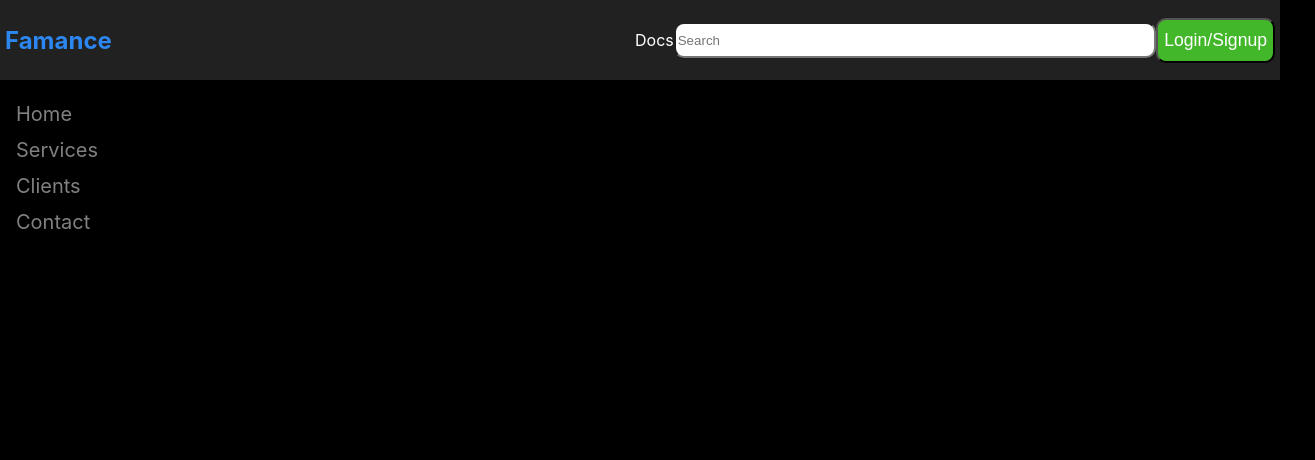
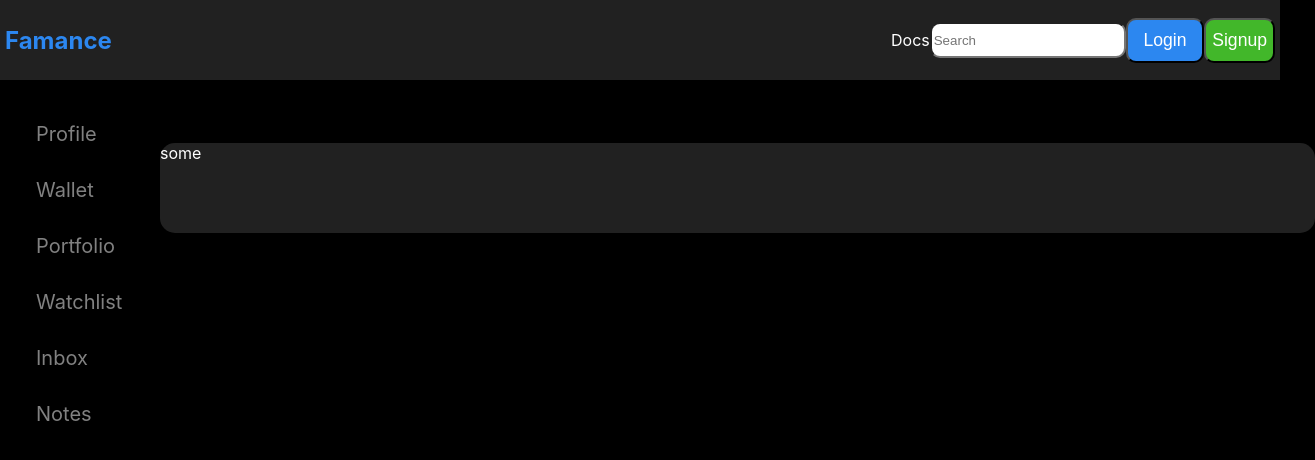
Before and after one commit to cs-cspit/Famance, a React (Create React App) app in the folder client/: page / in a window 1280 px wide. Shown: the top 460 px of the page, 1315 px wide, since content can reach past the window. Built offline with nearby package versions, Linux system fonts and the light colour scheme.

Commit message:
Sidebar, Card, Static

```diff
--- a/client/src/Components/Card.css
+++ b/client/src/Components/Card.css
@@ -0,0 +1,9 @@
+.card{
+    margin-left: 20vh;
+    margin-top: 10px;
+    width: 100%;
+    height: 90px;
+    background: #212121;
+    border-radius: 15px;
+    color: white;
+}
--- a/client/src/Components/Card.js
+++ b/client/src/Components/Card.js
@@ -1,8 +1,13 @@
-
+import './Card.css'
 
 function Card () {
     return(
         <>
+            <div className="card">
+                some
+            </div>
         </>
     )
 }
+
+export default Card
--- a/client/src/Components/Home.css
+++ b/client/src/Components/Home.css
@@ -0,0 +1,9 @@
+.both{
+    width: 95%;
+    display: flex;
+    color: white;
+}
+
+.statncard{
+    width: 95%;
+}
--- a/client/src/Components/Home.js
+++ b/client/src/Components/Home.js
@@ -1,13 +1,22 @@
-import Navbar from './Navbar'
-import Sidebar from './Sidebar'
+import Navbar from "./Navbar";
+import Sidebar from "./Sidebar";
+import Card from "./Card";
+import Static from "./Static";
+import "./Home.css";
 
-function Home () {
-    return(
-        <>
-        <Navbar />
+function Home() {
+  return (
+    <>
+      <Navbar />
+      <div className="both">
         <Sidebar />
-        </>
-    )
+        <div className="statncard">
+          <Static />
+          <Card />
+        </div>
+      </div>
+    </>
+  );
 }
 
-export default Home
+export default Home;
--- a/client/src/Components/Navbar.css
+++ b/client/src/Components/Navbar.css
@@ -15,7 +15,7 @@ nav{
     color: #2c87f0;
 }
 .rightnav{
-    width: 50%;
+    width: 30%;
     color: white;
     display: flex;
     justify-content: space-between;
@@ -24,15 +24,25 @@ nav{
 }
 
 .rightnav input{
-    width: 100%;
+    width: 50%;
     height: 30px;
     border-radius: 10px;
 }
 
-.rightnav button{
+.signupbutton{
     height: 45px;
+    width: 9vh;
     border-radius: 10px;
     background: #42B72A;
     color: white;
     font-size: 1.1rem;
 }
+
+.loginbutton{
+    width: 10vh;
+    height: 45px;
+    border-radius: 10px;
+    background: #2c87f0;
+    color: white;
+    font-size: 1.1rem;
+}
--- a/client/src/Components/Navbar.js
+++ b/client/src/Components/Navbar.js
@@ -11,7 +11,8 @@ function Navbar () {
             <div className="rightnav">
                 Docs
                 <input placeholder="Search" type="text"></input>
-                <button>Login/Signup</button>
+                <button className="loginbutton">Login</button>
+                <button className="signupbutton">Signup</button>
             </div>
         </nav>
         </>
--- a/client/src/Components/Sidebar.css
+++ b/client/src/Components/Sidebar.css
@@ -17,6 +17,8 @@
     font-size: 20px;
     color: #818181;
     display: block;
+    margin: 20px;
+
   }
 
   .sidebar a:hover {
--- a/client/src/Components/Sidebar.js
+++ b/client/src/Components/Sidebar.js
@@ -5,16 +5,22 @@ function Sidebar() {
     <>
       <div class="sidebar">
         <a href="#home">
-          <i class=""></i> Home
+          <i class=""></i> Profile
         </a>
         <a href="#services">
-          <i class="fa fa-fw fa-wrench"></i> Services
+          <i class="fa fa-fw fa-wrench"></i> Wallet
         </a>
         <a href="#clients">
-          <i class="fa fa-fw fa-user"></i> Clients
+          <i class="fa fa-fw fa-user"></i> Portfolio
         </a>
         <a href="#contact">
-          <i class="fa fa-fw fa-envelope"></i> Contact
+          <i class="fa fa-fw fa-envelope"></i> Watchlist
+        </a>
+        <a href="#contact">
+          <i class="fa fa-fw fa-envelope"></i> Inbox
+        </a>
+        <a href="#contact">
+          <i class="fa fa-fw fa-envelope"></i> Notes
         </a>
       </div>
     </>
--- /dev/null
+++ b/client/src/Components/Static.css
@@ -0,0 +1,3 @@
+.static {
+    color: white;
+}
--- /dev/null
+++ b/client/src/Components/Static.js
@@ -0,0 +1,13 @@
+import "./Static.css";
+
+function Static() {
+  return (
+    <>
+      <div className="static">
+        <h4>Name</h4>
+      </div>
+    </>
+  );
+}
+
+export default Static;
```
